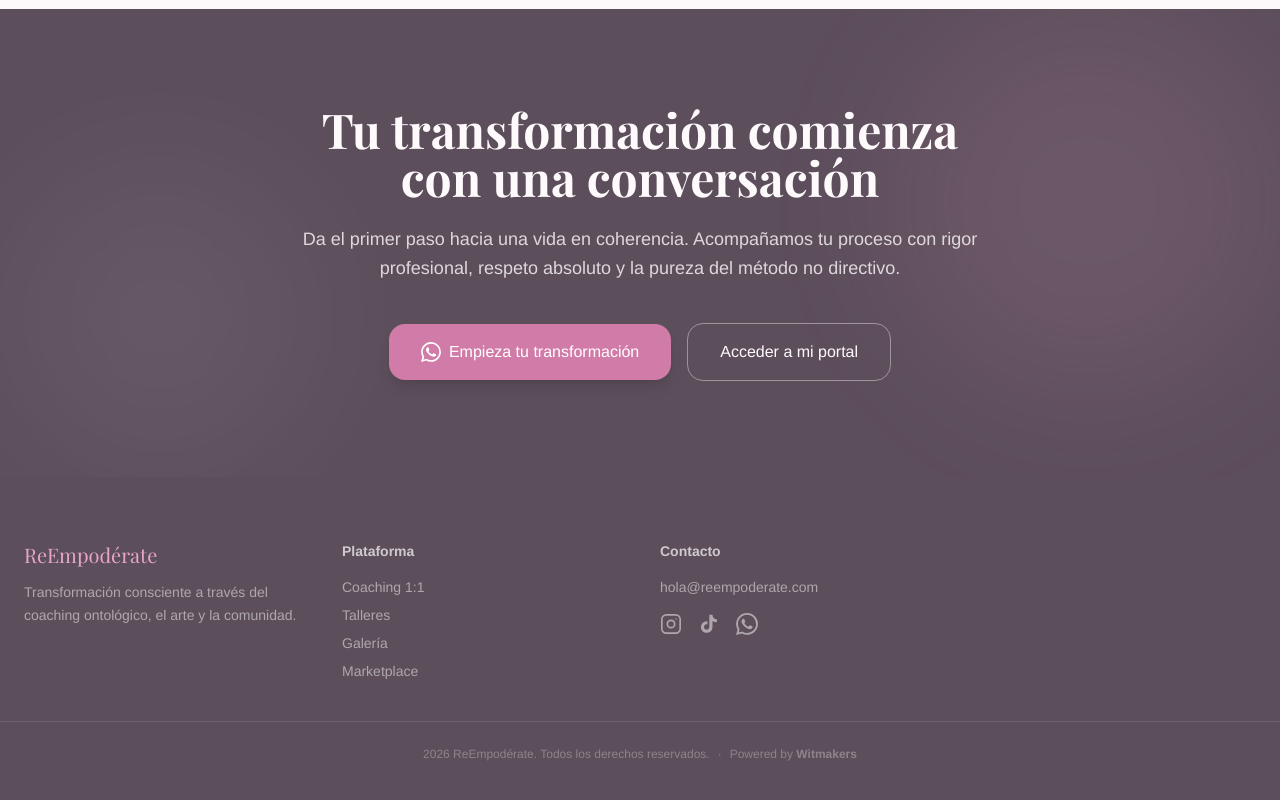
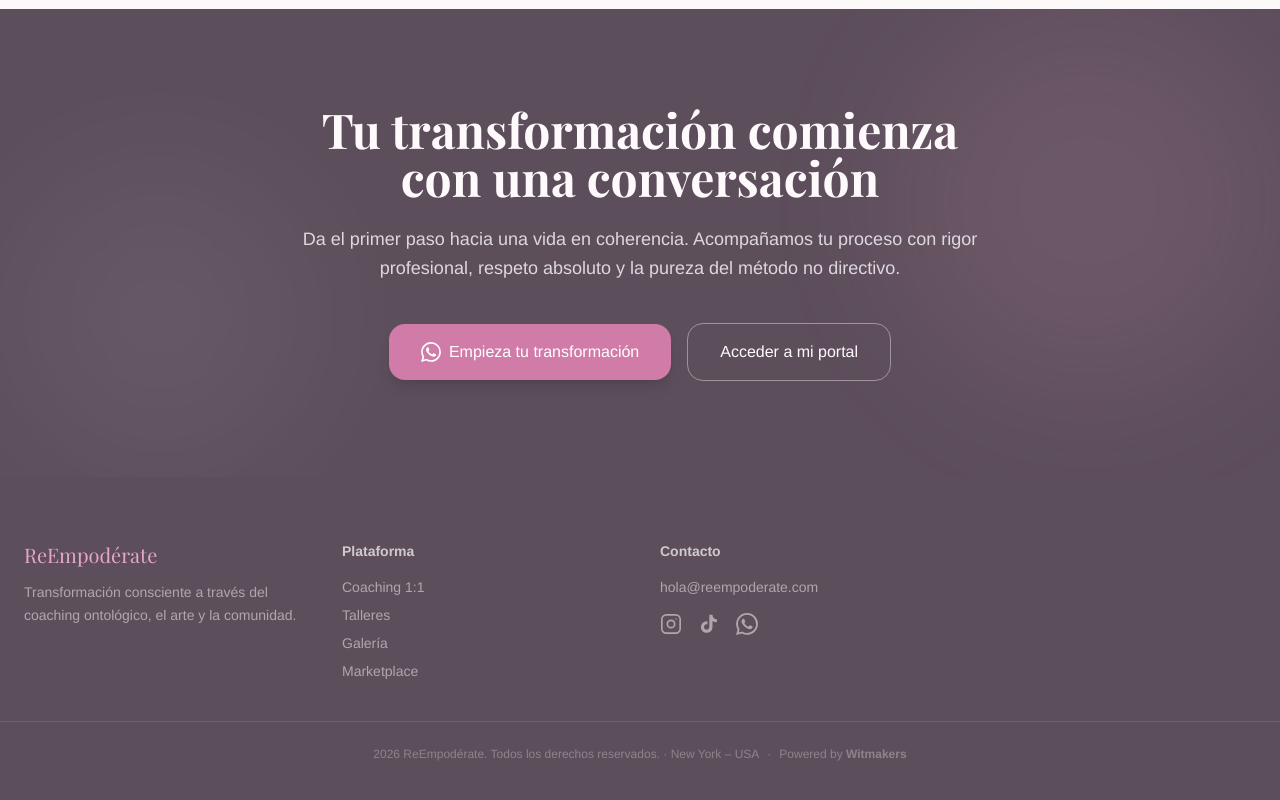
Before and after one commit to Omnix-Solution-Inc/reempoderate, a Next.js app: page / in a window 1280 px wide. Shown: the part 6738-7538 px from the top of the page. Built offline with nearby package versions, Linux system fonts and the light colour scheme; no server answers; a web font is replaced by a local one.

Commit message:
Footer: agregar New York - USA junto al copyright (pedido de Pedro)

```diff
--- a/src/components/layout/Footer.tsx
+++ b/src/components/layout/Footer.tsx
@@ -62,7 +62,7 @@ export function Footer() {
         </div>
       </div>
       <div className="max-w-7xl mx-auto px-6 mt-10 pt-6 border-t border-white/10 text-xs text-white/30 text-center flex flex-col md:flex-row items-center justify-center gap-1 md:gap-2">
-        <span>2026 ReEmpodérate. Todos los derechos reservados.</span>
+        <span>2026 ReEmpodérate. Todos los derechos reservados. · New York – USA</span>
         <span className="hidden md:inline">·</span>
         <a
           href="https://witmakers.com"
```
